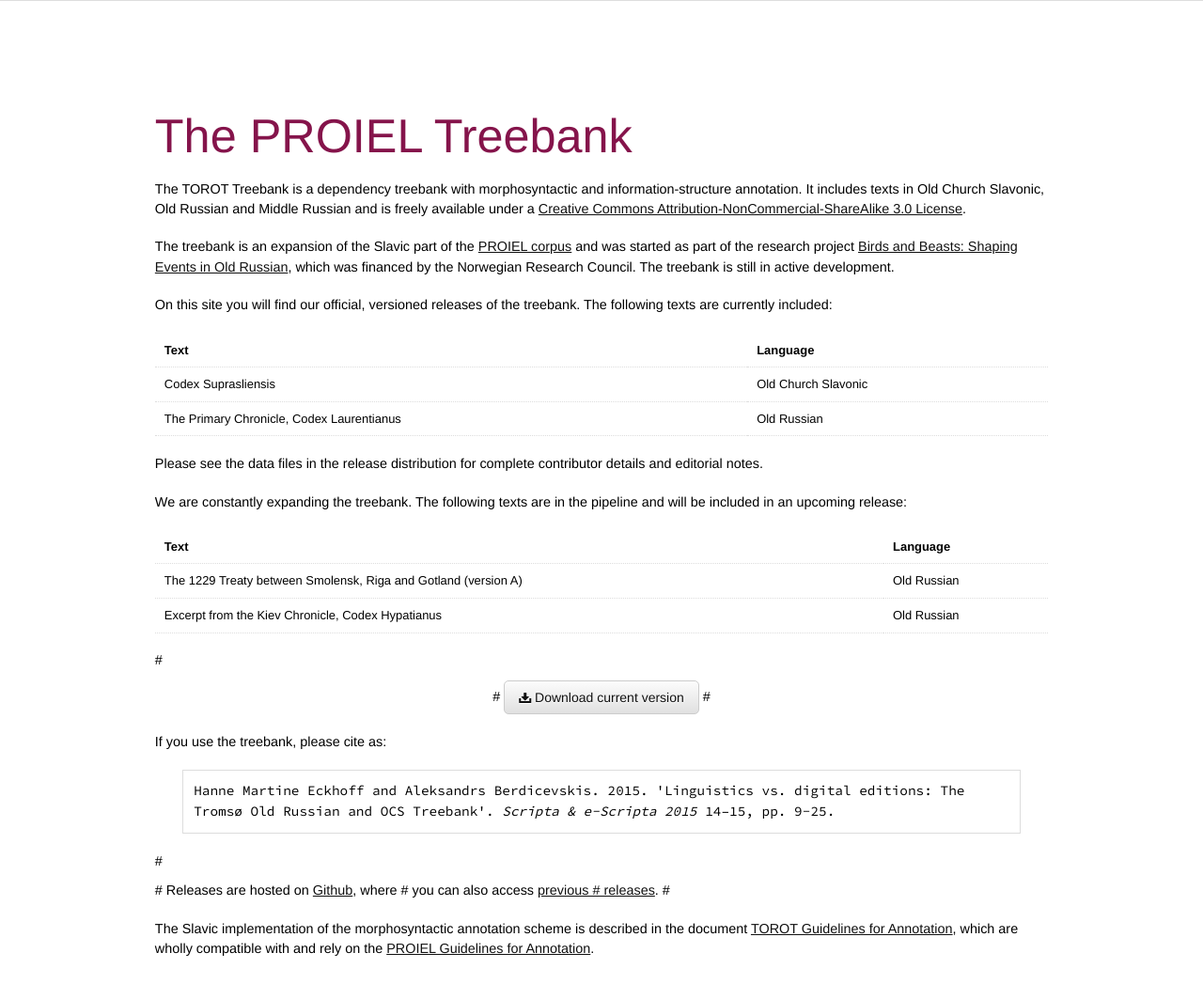
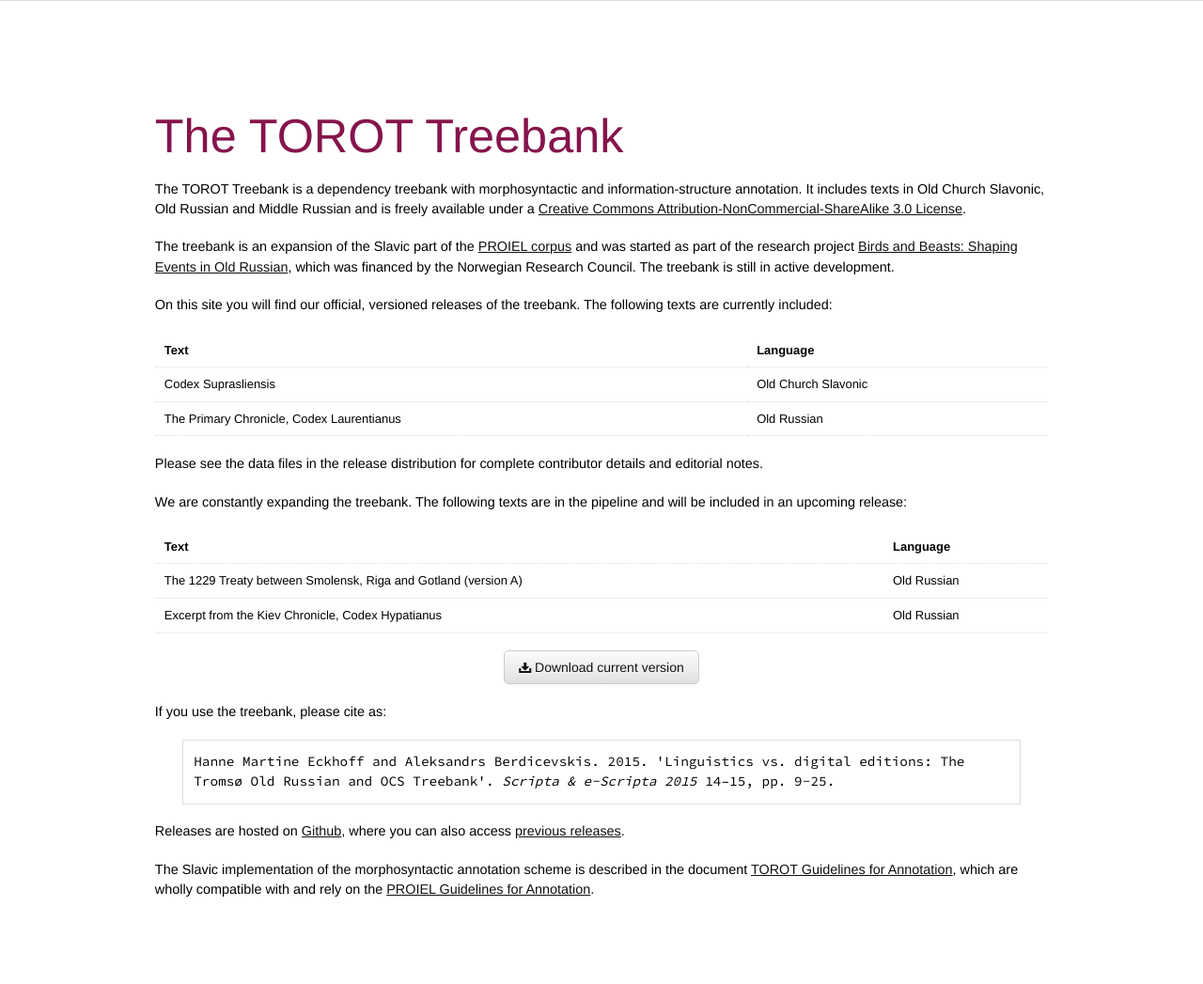
Before and after one commit to torottreebank/torottreebank.github.io, a Jekyll site: the page built from index.html, in a window 1280 px wide. Shown: the whole page at 94% size. Built offline with Jekyll 4.4.1, drawn with Linux system fonts in a browser that asks for light colours; after the commit the page ends 984 px from its top, so only the background shows below that.

Commit message:
fixed layout

```diff
--- a/_layouts/default.html
+++ b/_layouts/default.html
@@ -1,11 +1,11 @@
 <!DOCTYPE html>
 <html>
   <head>
-    <title>The PROIEL Treebank of Indo-European Languages</title>
+    <title>The TOROT Treebank</title>
     <meta charset="UTF-8">
     <meta name="viewport" content="width=device-width, initial-scale=1.0"/>
     <meta name="description" content="" />
-    <meta name="keywords" content="PROIEL corpus treebank Latin Greek download" />
+    <meta name="keywords" content="TOROT treebank OCS Old Russian download" />
     <link rel="stylesheet" type="text/css" href="/css/kickstart.css" media="all" />
     <link rel="stylesheet" type="text/css" href="/css/style.css" media="all" />
     <link rel="stylesheet" type="text/css" href="/css/colors.css">
@@ -23,7 +23,7 @@
     <div class="grid">
       <div class="col_12" style="margin-top:100px;">
         <header>
-          <h1 class="maroon">The PROIEL Treebank</h1>
+          <h1 class="maroon">The TOROT Treebank</h1>
         </header>
 
         {{ content }}
--- a/index.html
+++ b/index.html
@@ -68,9 +68,9 @@
           </table>
         </p>
 
-       # <p style="text-align: center">
-       #   <a class="button gray" href="https://github.com/proiel/proiel-treebank/releases/latest"><i class="icon-download-alt"></i> Download current version</a>
-       # </p>
+        <p style="text-align: center">
+          <a class="button gray" href="https://github.com/torottreebank/treebank-releases.git"><i class="icon-download-alt"></i> Download current version</a>
+        </p>
 
         <p>
           If you use the treebank, please cite as:
@@ -80,13 +80,13 @@
           </div>
         </p>
 
-        #<p>
-        #  Releases are hosted on <a
-        #  href="https://github.com/proiel/proiel-treebank/">Github</a>, where
-        #  you can also access <a
-        #  href="https://github.com/proiel/proiel-treebank/releases">previous
-        #  releases</a>.
-       #</p>
+        <p>
+          Releases are hosted on <a
+          href="https://github.com/torottreebank/treebank-releases.git">Github</a>, where
+          you can also access <a
+          href="https://github.com/torottreebank/treebank-releases.git">previous
+          releases</a>.
+       </p>
 
         <p>
           The Slavic implementation of the morphosyntactic annotation scheme is described in the document <a href="http://folk.uio.no/hanneme/torot.pdf">TOROT
```
Also changed, not shown: framework/index.md (deleted, +0 -36 lines).
